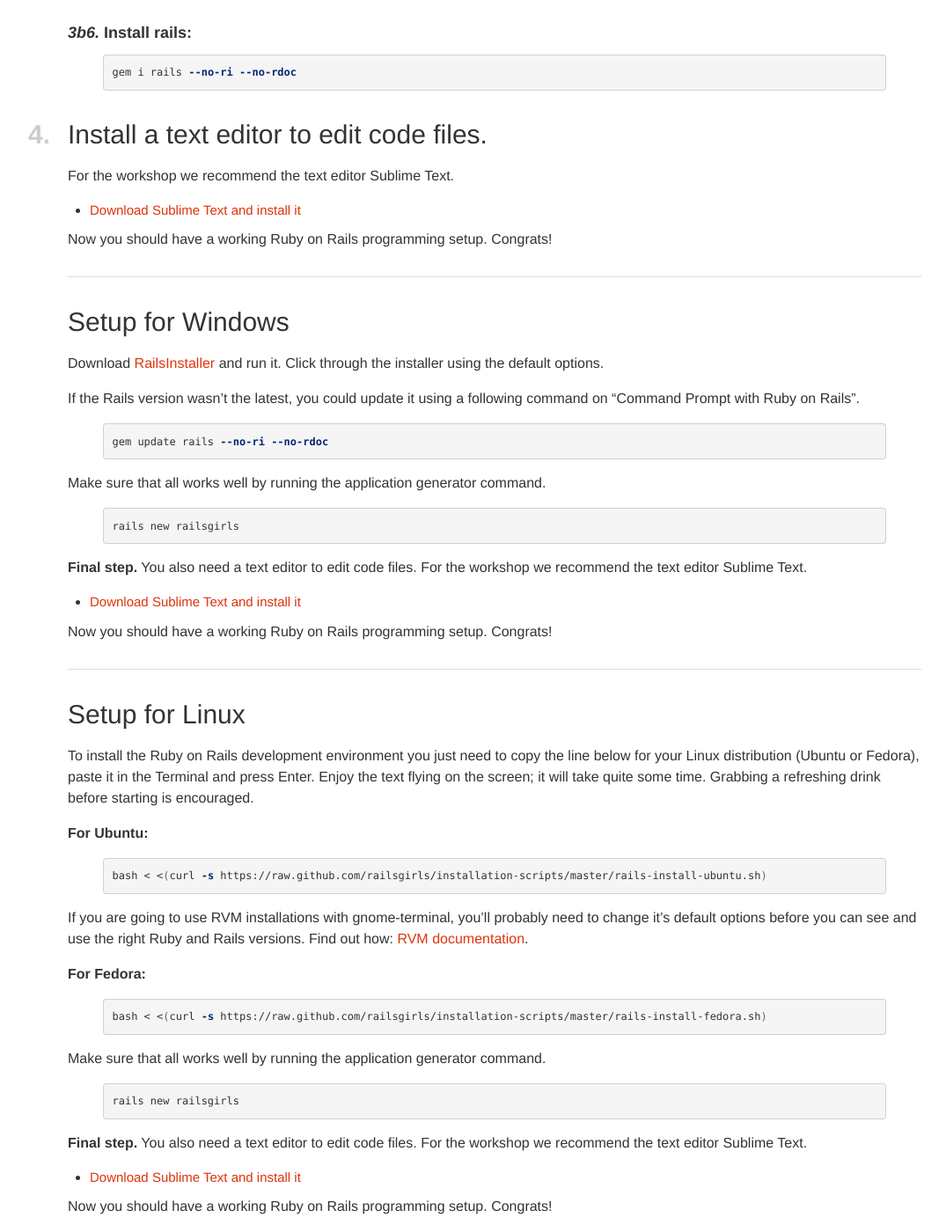
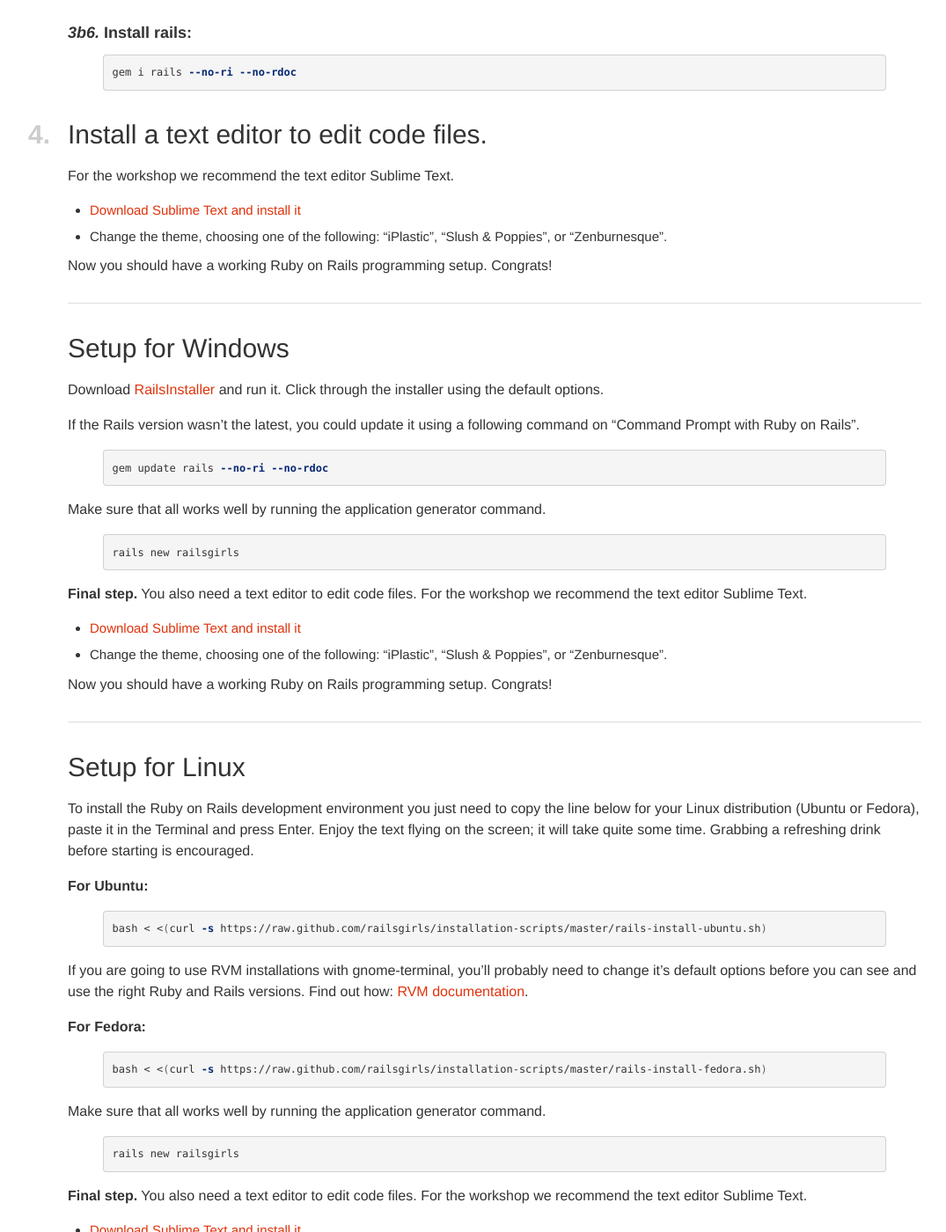
Before and after one commit to railsgirls/guides.railsgirls.com, a Jekyll site: the page built from _posts/2013-05-02-install.markdown, in a window 1280 px wide and 1400 px high, scrolled down 2975 px. Shown: the whole window at 88% size, without its empty margins (8-1083 px from the left). Built offline with Jekyll 4.4.1, drawn with Linux system fonts in a browser that asks for light colours; nearby versions of some CDN libraries; some of the changed text lies outside the part shown.

Commit message:
Install guide: add instructions to change the Sublime theme
I noticed that the participants often
confuse the black Terminal window and the black
editor

so let's help by giving the editor a different
color, so they can switch easier to the right window

```diff
--- a/_posts/2013-05-02-install.markdown
+++ b/_posts/2013-05-02-install.markdown
@@ -109,6 +109,7 @@ gem i rails --no-ri --no-rdoc
 For the workshop we recommend the text editor Sublime Text.
 
 * [Download Sublime Text and install it](http://www.sublimetext.com/2)
+* Change the theme, choosing one of the following: "iPlastic", "Slush &amp; Poppies", or "Zenburnesque".
 
 Now you should have a working Ruby on Rails programming setup. Congrats!
 
@@ -133,6 +134,7 @@ rails new railsgirls
 **Final step.** You also need a text editor to edit code files. For the workshop we recommend the text editor Sublime Text.
 
 * [Download Sublime Text and install it](http://www.sublimetext.com/2)
+* Change the theme, choosing one of the following: "iPlastic", "Slush &amp; Poppies", or "Zenburnesque".
 
 Now you should have a working Ruby on Rails programming setup. Congrats!
 
@@ -165,6 +167,7 @@ rails new railsgirls
 **Final step.** You also need a text editor to edit code files. For the workshop we recommend the text editor Sublime Text.
 
 * [Download Sublime Text and install it](http://www.sublimetext.com/2)
+* Change the theme, choosing one of the following: "iPlastic", "Slush &amp; Poppies", or "Zenburnesque".
 
 Now you should have a working Ruby on Rails programming setup. Congrats!
 
```
